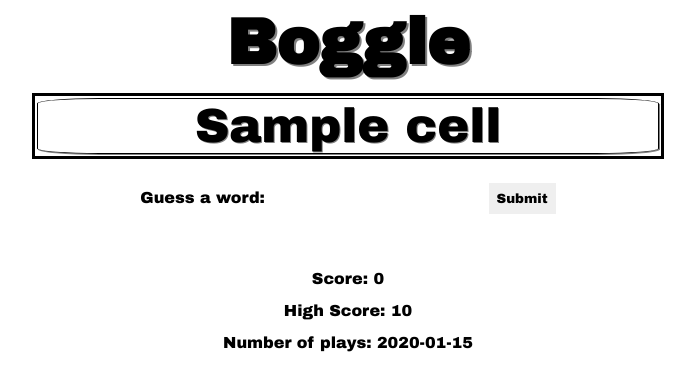
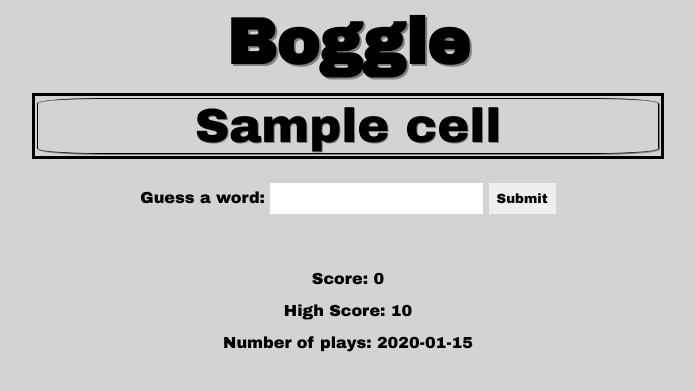
Before and after one commit to reginaaa8/flask-boggle, a Flask app: template templates/board.html in a window 1280 px wide. Shown: the top 391 px of the page, without its empty margins (292-987 px from the left). Run offline with Flask 3, Linux system fonts and the light colour scheme; the template is opened without the code that fills it: most values are stand-ins (such as "Sample title", 1, 10 or a date in 2020); parts of the project's set-up code (start-up, migrations or seed data) failed here and were passed over.

Commit message:
basic styles

```diff
--- a/static/boggle.css
+++ b/static/boggle.css
@@ -8,6 +8,7 @@ body {
     flex-direction: column;
     text-align: center;
     font-family: 'Archivo Black';
+    background-color: lightgray;
 }
 
 h1 {
```
